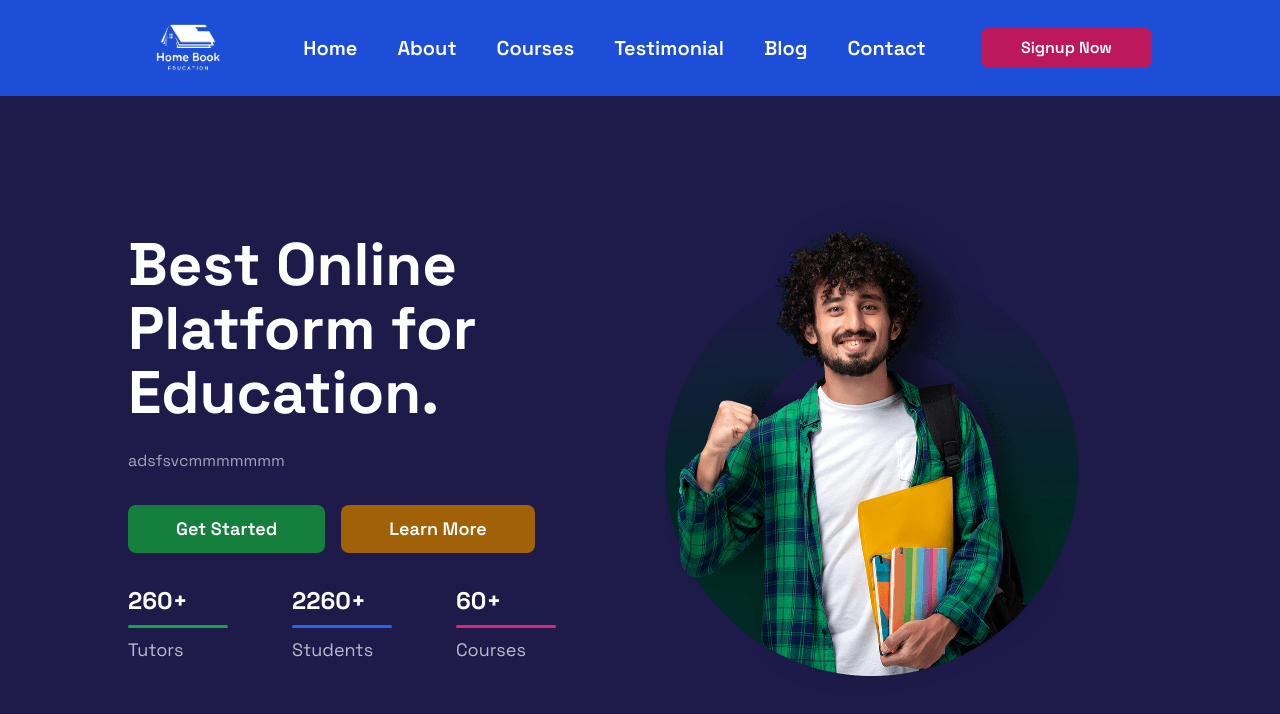
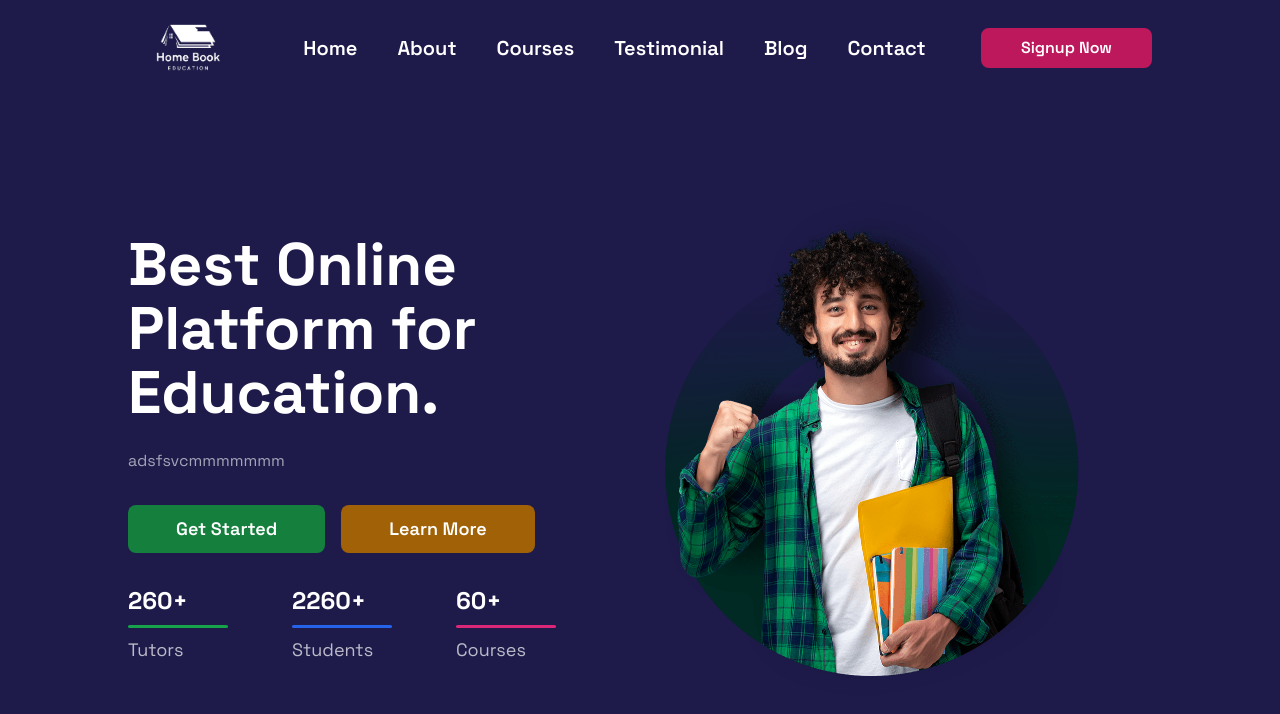
Before and after one commit to NadeeTharuka/new-lms, a Next.js app: page / in a window 1280 px wide. Shown: the top 714 px of the page. Built offline with nearby package versions, Linux system fonts and the light colour scheme.

Commit message:
Update Nav.tsx

```diff
--- a/components/Home/Navbar/Nav.tsx
+++ b/components/Home/Navbar/Nav.tsx
@@ -33,7 +33,7 @@ const Nav = ({openNav}:Props) => {
 
   return (
     <div
-      className={'fixed ${navBg ? "bg-indigo-800": "fixed"} w-full transition-all duration-200 h-[12vh] z-[1000] bg-blue-700'}
+      className={'fixed ${navBg ? "bg-indigo-800": "fixed"} w-full transition-all duration-200 h-[12vh] z-[1000]'}
       >
       <div className="flex items-center h-full justify-between w-[90%] xl:w-[80%] mx-auto">
         {/* Logo */}
```
